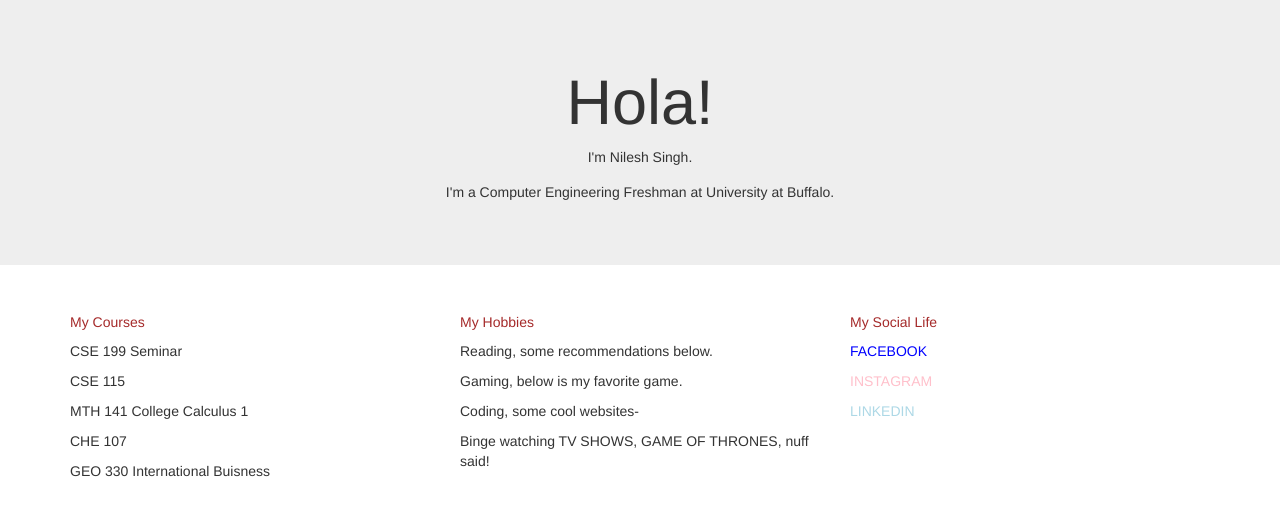
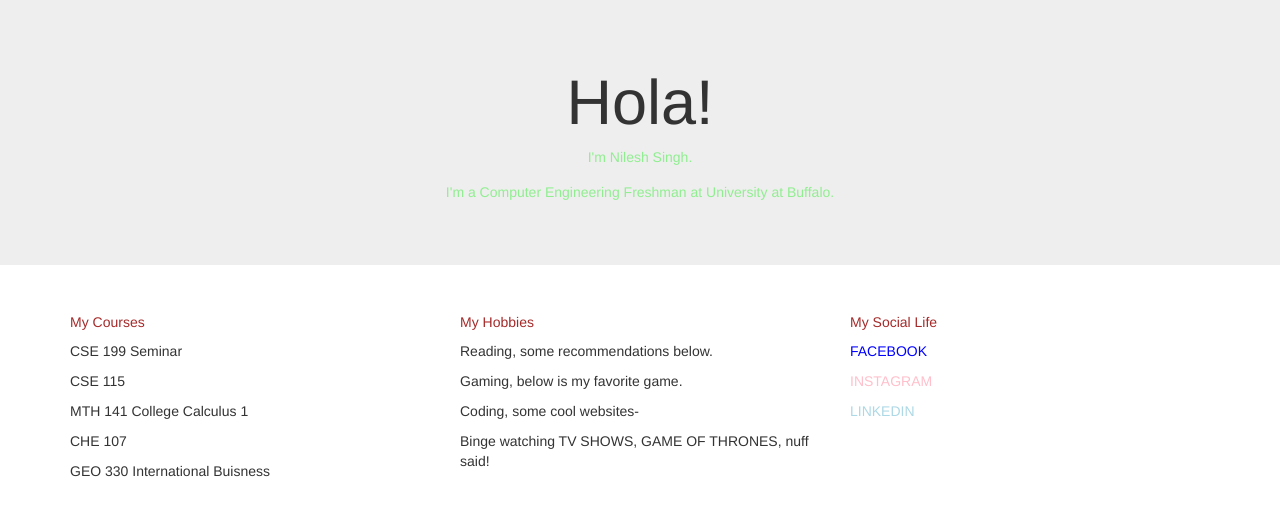
Before and after one commit to nileshsingh16/nileshsingh16.github.io, a plain HTML site: page index.html in a window 1280 px wide. Drawn offline with nearby package versions, Linux system fonts and the light colour scheme.

Commit message:
Update index.html

```diff
--- a/index.html
+++ b/index.html
@@ -12,8 +12,8 @@
 
 <div class="jumbotron text-center">
   <h1> Hola!</h1>
-   <p style="color:Light Green;text-align:center;font-size:100%;">I'm Nilesh Singh.</p>
-  <p style="color:Light Green;text-align:center;font-size:100%;">I'm a Computer Engineering Freshman at University at Buffalo.</p>
+   <p style="color:LightGreen;text-align:center;font-size:100%;">I'm Nilesh Singh.</p>
+  <p style="color:LightGreen;text-align:center;font-size:100%;">I'm a Computer Engineering Freshman at University at Buffalo.</p>
 </div>
 
 <div class="container">
```
